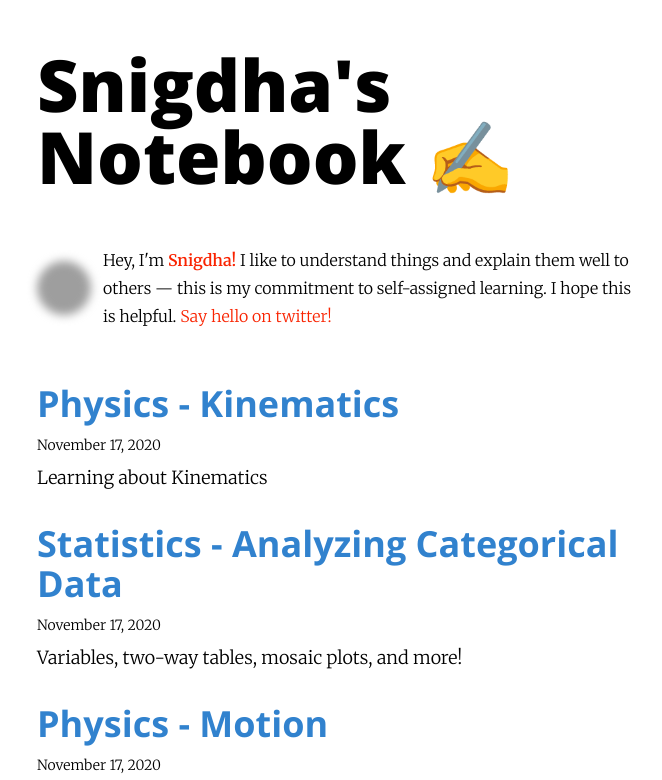
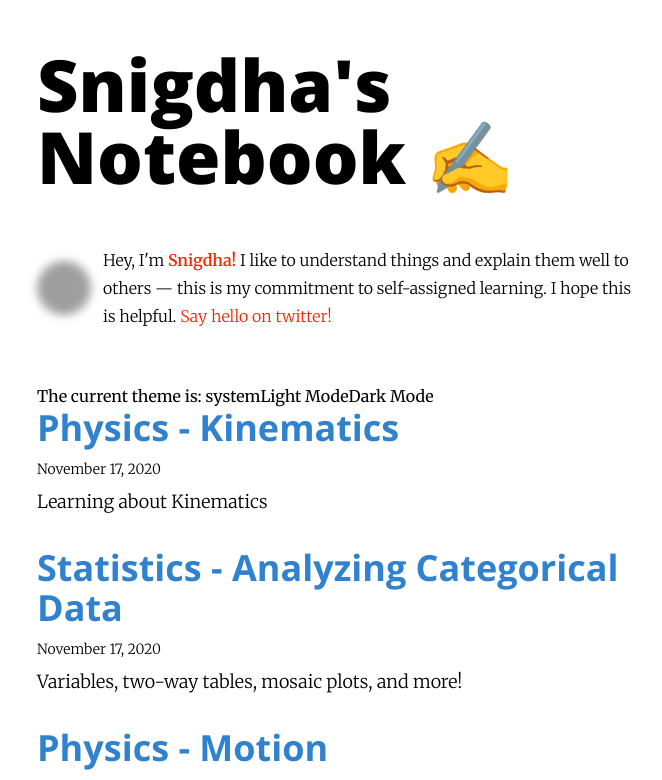
Before and after one commit to SnigdhaRoy/Notebook, a Next.js app: page / in a window 1280 px wide. Shown: the top 780 px of the page, without its empty margins (299-961 px from the left). Built offline with nearby package versions, Linux system fonts and the light colour scheme; grey boxes are pictures that could not be loaded.

Commit message:
dark mode integration

```diff
--- a/package.json
+++ b/package.json
@@ -17,6 +17,7 @@
     "next": "10.0.0",
     "next-compose-plugins": "^2.2.0",
     "next-optimized-images": "^2.6.2",
+    "next-themes": "0.0.10",
     "postcss-preset-env": "^6.7.0",
     "react": "17.0.1",
     "react-dom": "17.0.1",
--- a/pages/_app.js
+++ b/pages/_app.js
@@ -1,8 +1,14 @@
+import { ThemeProvider } from 'next-themes'
 import "styles/global.css";
 
 import "typeface-open-sans";
 import "typeface-merriweather";
 
+
 export default function MyApp({ Component, pageProps }) {
-  return <Component {...pageProps} />;
+  return (
+    <ThemeProvider>
+      <Component {...pageProps} />
+    </ThemeProvider>
+  )
 }
--- a/pages/index.js
+++ b/pages/index.js
@@ -1,3 +1,4 @@
+import { useTheme } from 'next-themes'
 import Link from "next/link";
 
 import Layout from "components/Layout";
@@ -6,10 +7,16 @@ import SEO from "components/Seo";
 import { getSortedPosts } from "utils/posts";
 
 export default function Home({ posts }) {
+  const { theme, setTheme } = useTheme();
   return (
     <Layout>
       <SEO title="All posts" />
       <Bio className="my-14" />
+      <div>
+      The current theme is: {theme}
+        <button onClick={() => setTheme('light')}>Light Mode</button>
+        <button onClick={() => setTheme('dark')}>Dark Mode</button>
+      </div>
       {posts.map(({ frontmatter: { title, description, date}, slug }) => (
         <article key={slug}>
           <header className="mb-2">
```
Also changed, not shown: 1 other file (tests, documents, lock files or other folders).
